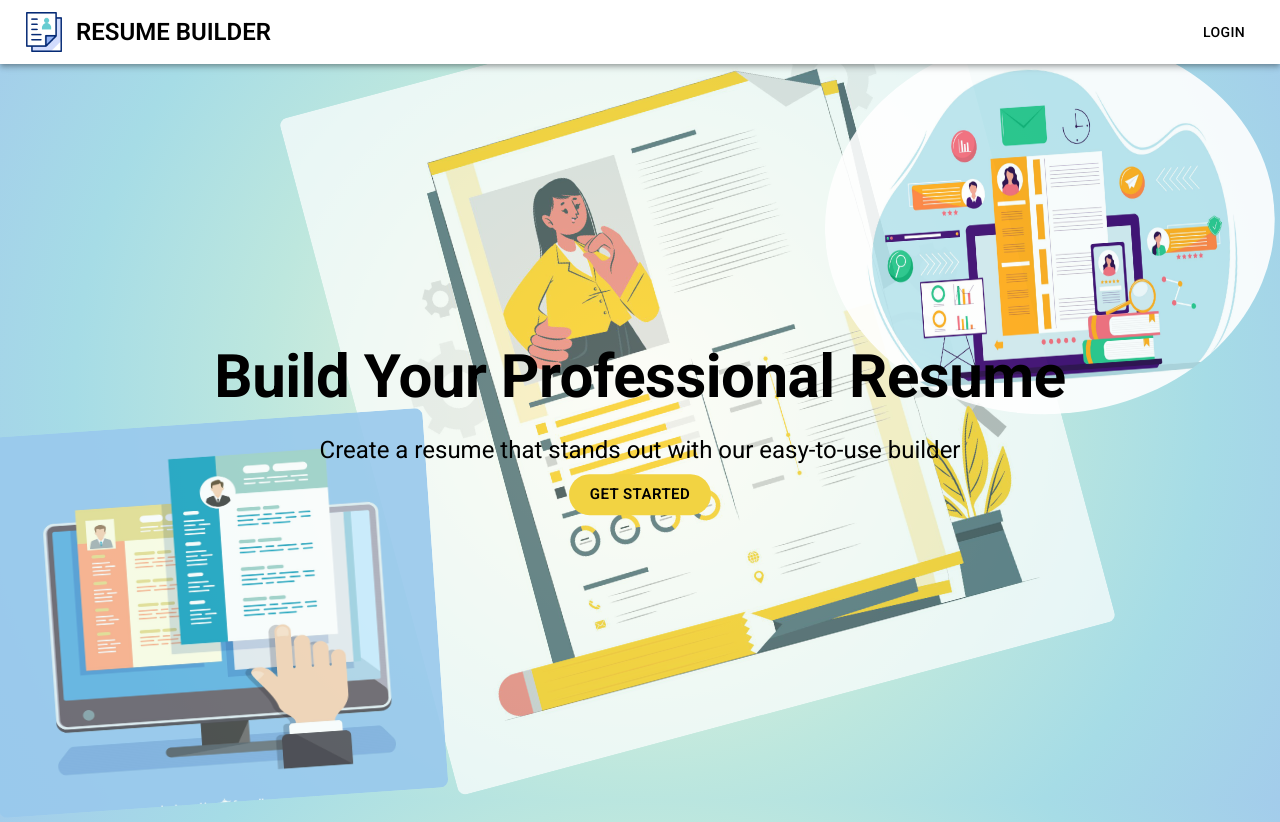
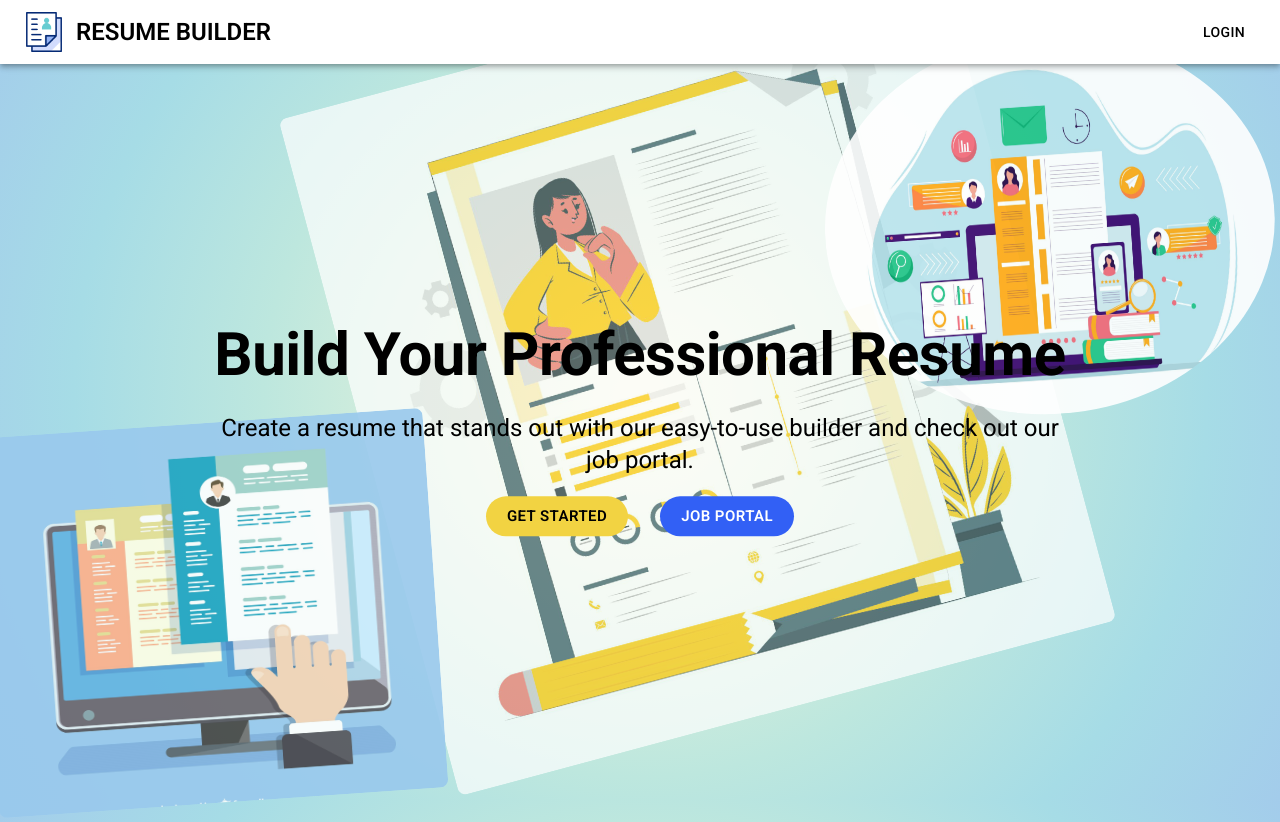
Before and after one commit to Ayan2001Mandal/Minor, a React (Vite) app in the folder client/: page / in a window 1280 px wide. Built offline with nearby package versions, Linux system fonts and the light colour scheme; no server answers.

Commit message:
Integrated Job Portal

```diff
--- a/client/src/components/Navbar.jsx
+++ b/client/src/components/Navbar.jsx
@@ -48,6 +48,11 @@ const Navbar = () => {
   };
   const handleTemplateClick = () => {
     navigate('/templates');
+    setAnchorEl(null);
+  };
+
+  const handleJobPortalClick = () => {
+    navigate('/');
     setAnchorEl(null);
   };
 
@@ -193,6 +198,7 @@ const Navbar = () => {
               >
                 <MenuItem onClick={handleProfileClick}>My Profile</MenuItem>
                 <MenuItem onClick={handleTemplateClick}>Templates</MenuItem>
+                <MenuItem onClick={handleJobPortalClick}>Job Portal</MenuItem>
                 <MenuItem onClick={handleContactUsClick}>Contact Us</MenuItem>
                 <MenuItem onClick={handleLogout}>Logout</MenuItem>
               </Menu>
--- a/client/src/index.css
+++ b/client/src/index.css
@@ -6,7 +6,9 @@
 }
 :root {
   --btnColor: #f2d342;
+  --btnColorSecondary: #3260f5;
   --landBtnHover: #ebca37;
+  --landBtnHoverSecondary: #606ef1;
   --bgColor: #ffffff;
   --cardBg: #fff;
   --btn: #a6dae7;
--- a/client/src/pages/LandingPage.jsx
+++ b/client/src/pages/LandingPage.jsx
@@ -98,6 +98,10 @@ export default function LandingPage() {
         navigate('/profile');
     };
 
+    const goToJobPortal = () => {
+        navigate('/');
+    };
+
     return (
         <ThemeProvider theme={theme}>
             <Box className='box-container'>
@@ -132,16 +136,20 @@ export default function LandingPage() {
                                     transition={{ duration: 1, delay: 0.5 }}
                                 >
                                     <Typography variant="h5" component="h1" gutterBottom>
-                                        Create a resume that stands out with our easy-to-use builder
+                                        Create a resume that stands out with our easy-to-use builder and check out our job portal.
                                     </Typography>
                                 </motion.div>
                                 <motion.div
                                     initial={{ opacity: 0 }}
                                     animate={{ opacity: 1 }}
                                     transition={{ duration: 1, delay: 1 }}
+                                    className='button-container'
                                 >
                                     <Button onClick={handleGetStarted} variant='outlined' sx={{ borderRadius: '30px', color: 'black', backgroundColor: "var(--btnColor)", "&:hover": { backgroundColor: "var(--landBtnHover)", border: 'none' }, border: 'none', fontWeight: 600 }} size="large">
                                         Get Started
+                                    </Button>
+                                    <Button onClick={goToJobPortal} variant='outlined' sx={{ borderRadius: '30px', color: 'white', backgroundColor: "var(--btnColorSecondary)", "&:hover": { backgroundColor: "var(--landBtnHoverSecondary)", border: 'none' }, border: 'none', fontWeight: 600 }} size="large">
+                                        Job Portal
                                     </Button>
                                 </motion.div>
                             </Container>
--- a/client/src/styles/LandingPage.css
+++ b/client/src/styles/LandingPage.css
@@ -8,6 +8,15 @@
   padding: 4px;
   min-height: 91vh;
   position: relative;
+}
+
+.button-container {
+  display: flex;
+  flex-direction: row;
+  align-items: center;
+  justify-content: center;
+  margin-top: 20px;
+  gap: 32px;
 }
 
 .image-style-1 {
```
